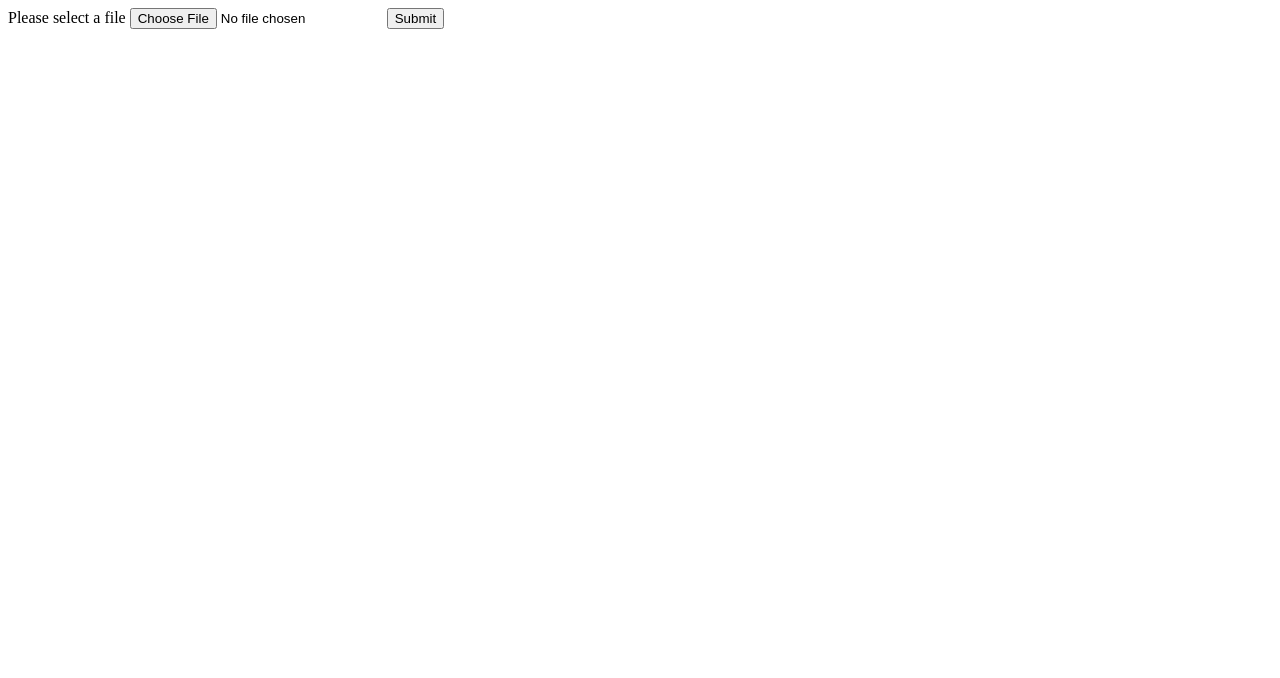
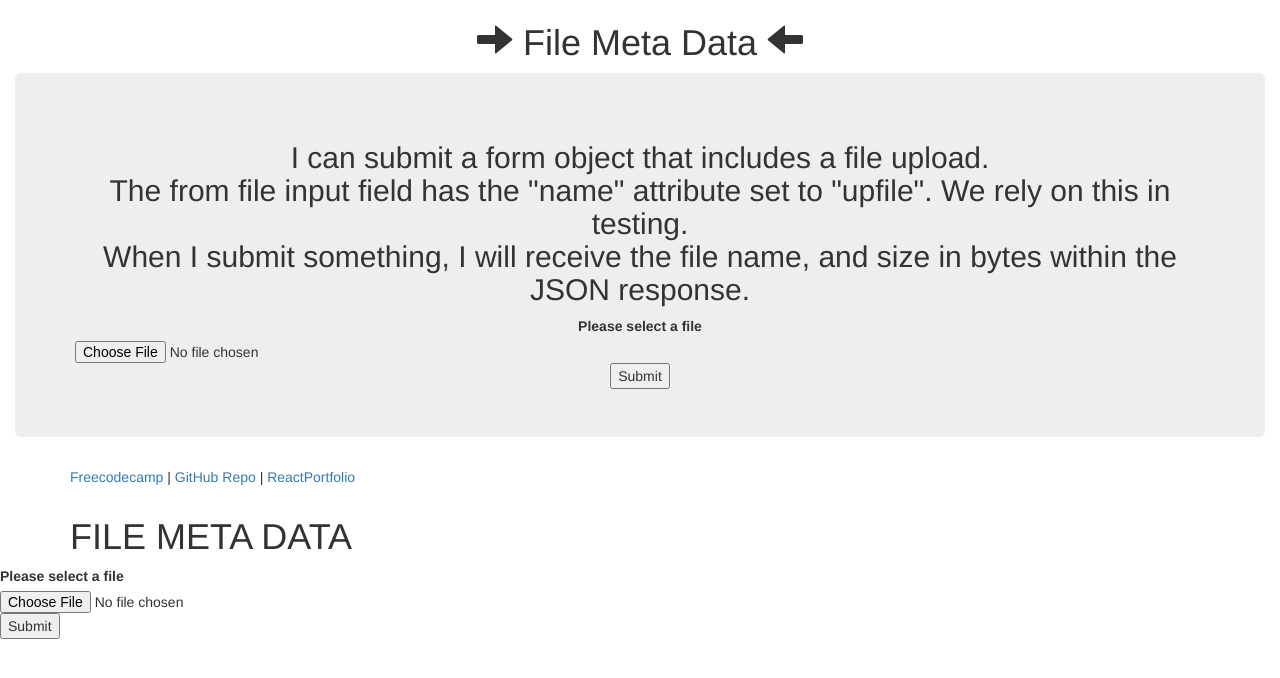
Before and after one commit to sahanabalram/filemetadata, a website: page public/index.html in a window 1280 px wide. Drawn offline with nearby package versions, Linux system fonts and the light colour scheme.

Commit message:
Include bootstrap

```diff
--- a/public/index.html
+++ b/public/index.html
@@ -2,10 +2,56 @@
 <html>
     <head>
         <title>File MetaData Service</title>
+        <!-- Bootstrap -->
+        <link rel="stylesheet" href="https://maxcdn.bootstrapcdn.com/bootstrap/3.3.6/css/bootstrap.min.css">
+        <script src="https://code.jquery.com/jquery.js"></script>
+        <script src="https://maxcdn.bootstrapcdn.com/bootstrap/3.3.6/js/bootstrap.min.js"></script>
+        <link type="text/css" href="style.css">
     </head>
     <body>
+            <div class="container-fluid">
+                    <div class="row">
+                        <div class="col-sm-12">
+                            <h1 class="text-center">
+                                <span class="glyphicon glyphicon-arrow-right"></span> File Meta Data
+                                <span class="glyphicon glyphicon-arrow-left"></span>
+                            </h1>
+                        </div>
+                    </div>
+                    <div class="jumbotron">
+                        <h2 class="text-center">
+                                I can submit a form object that includes a file upload.
+                                <br>
+                                The from file input field has the "name" attribute set to "upfile". We rely on this in testing.
+                                <br>
+                                When I submit something, I will receive the file name, and size in bytes within the JSON response.
+                            <br>
+                        </h2>
+                        <div class="text-center">
+                                <form action="/upload" method="POST" enctype="multipart/form-data" id="form-upload">
+                                    <label for="file-upload">Please select a file</label>
+                                    <input type="file" id="file" name="file">
+                                    <button type="submit">Submit</button>
+                                </form>
+                        </div>
+                    </div>
+                </div>
+                <footer class="footer">
+                    <div class="container">
+                        <p>
+                            <a href="https://www.freecodecamp.org/sahanabalram" id="clear">Freecodecamp</a> |
+                            <a href="https://github.com/sahanabalram">GitHub Repo</a> |
+                            <a href="https://sahanabalram.github.io/ReactPortfolio/"> ReactPortfolio</a>
+                        </p>
+                    </div>
+                </footer>
+
         <div class="container">
-            <form action="/upload" method="POST" enctype="multipart/form-data">
+             <h1 text-center> FILE META DATA</h1>
+        </div>
+
+        <div class="container1" id="upload">
+            <form action="/upload" method="POST" enctype="multipart/form-data" id="form-upload">
                 <label for="file-upload">Please select a file</label>
                 <input type="file" id="file" name="file">
                 <button type="submit">Submit</button>
```
